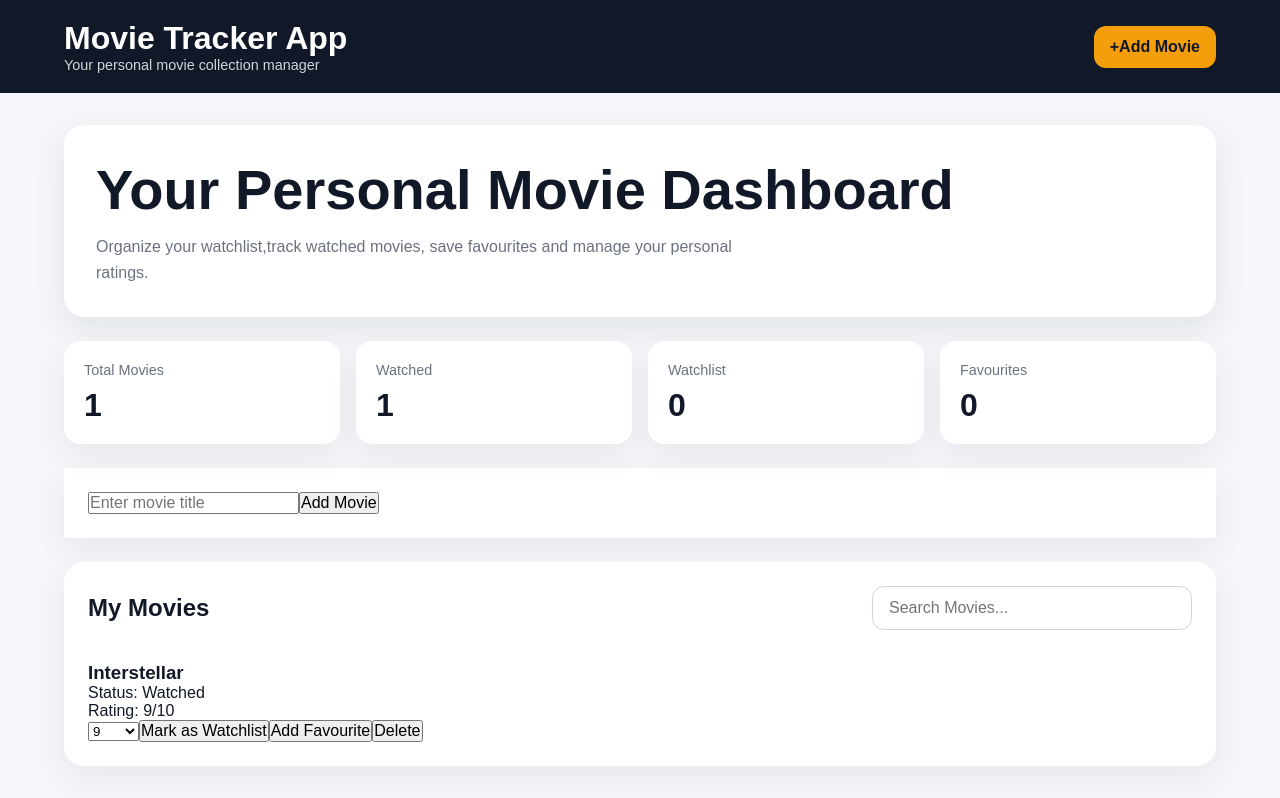
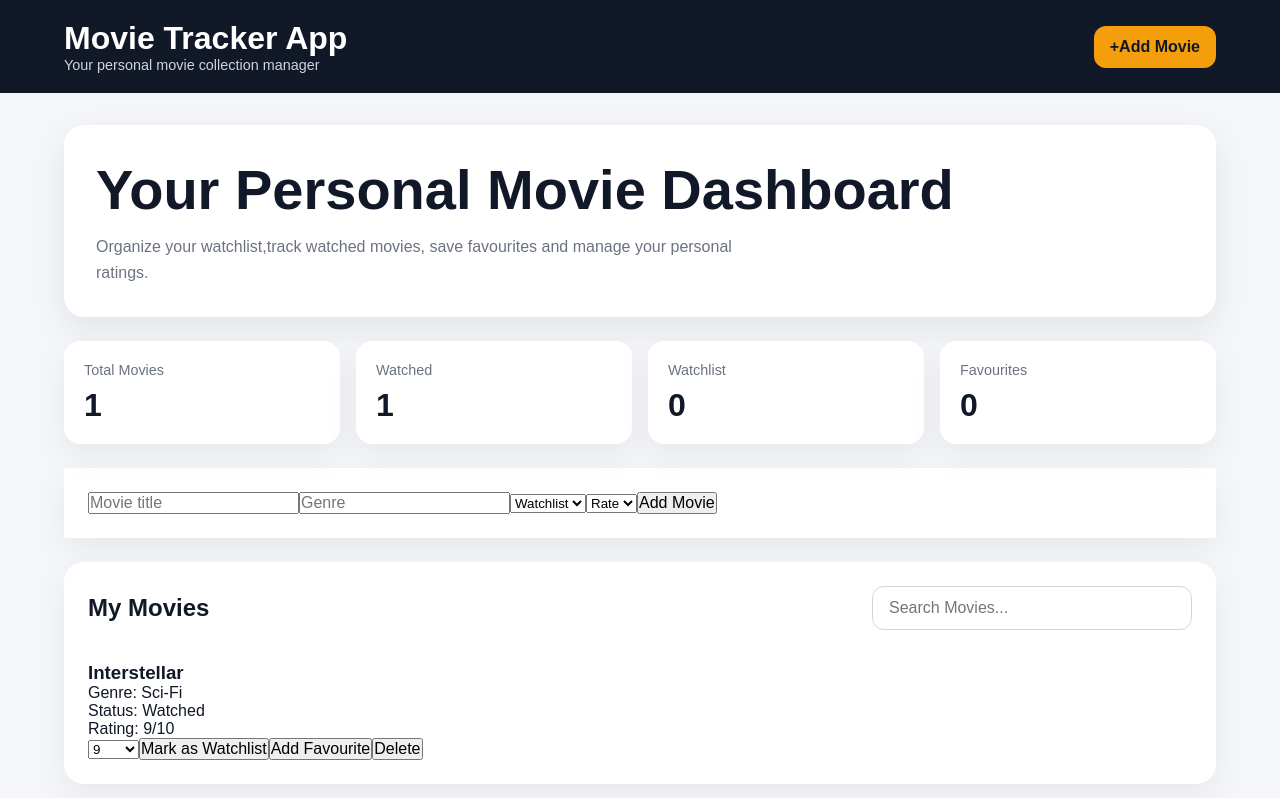
Before and after one commit to Ujjwal-Darnal/Movie-Tracker-App, a React (Vite) app: page / in a window 1280 px wide. Shown: the top 798 px of the page. Built offline with nearby package versions, Linux system fonts and the light colour scheme.

Commit message:
update the movie form state

```diff
--- a/src/App.jsx
+++ b/src/App.jsx
@@ -32,14 +32,14 @@ function App() {
 
   // function to handle movie
 
-  function handleAddMovie(movieTitle) {
+  function handleAddMovie(movieData) {
     const newMovie = {
       id: Date.now(),
-      title: movieTitle,
-      genre: "Action",
-      status: "Watchlist",
-      rating: 0,
-      isFavourite:false,
+     title: movieData.title,
+genre: movieData.genre,
+status: movieData.status,
+rating: movieData.rating,
+isFavourite: false,
     }
     setMovies([...movies, newMovie
     ]);
--- a/src/components/MovieCard.jsx
+++ b/src/components/MovieCard.jsx
@@ -8,6 +8,8 @@ function MovieCard({
   return (
     <div>
       <h3>{movie.title}</h3>
+
+      <p>Genre: {movie.genre}</p>
       <p>Status: {movie.status}</p>
       <p>Rating: {movie.rating}/10</p>
 
--- a/src/components/MovieForm.jsx
+++ b/src/components/MovieForm.jsx
@@ -1,25 +1,89 @@
 import {useState} from "react"
 function MovieForm({onAddMovie}){
-    const[title,setTitle] = useState("");
+    const [formData,setFormData]=useState({
+        title:"",
+        genre:"",
+        status:"Watchlist",
+        rating:0,
+    });
 
-    function handleSubmit(e){
-        e.preventDefault();
+    function handleSubmit(e) {
+  e.preventDefault();
 
-        if(title.trim()== ""){
-            return;
-        }
-        onAddMovie(title);
-        setTitle("");
+  if (!formData.title.trim()) return;
+
+  onAddMovie({
+    ...formData,
+    rating: Number(formData.rating),
+  });
+
+  setFormData({
+    title: "",
+    genre: "",
+    status: "Watchlist",
+    rating: 0,
+  });
+}
+
+
+
+
+    function handleChange(e){
+        const {name,value} = e.target;
+
+        setFormData({
+            ...formData,
+            [name]:value,
+        });
     }
     return(
         <form className="movie-form" onSubmit={handleSubmit}>
-            <input
-             type="text"
-             placeholder="Enter movie title"
-             value = {title}
-             onChange = {(e)=>setTitle(e.target.value)}/>
+          <input
+  type="text"
+  name="title"
+  placeholder="Movie title"
+  value={formData.title}
+  onChange={handleChange}
+/>
 
-<button type="submit">Add Movie</button>
+<input
+  type="text"
+  name="genre"
+  placeholder="Genre"
+  value={formData.genre}
+  onChange={handleChange}
+/>
+
+<select
+  name="status"
+  value={formData.status}
+  onChange={handleChange}
+>
+  <option value="Watchlist">Watchlist</option>
+  <option value="Watched">Watched</option>
+</select>
+
+<select
+  name="rating"
+  value={formData.rating}
+  onChange={handleChange}
+>
+  <option value="0">Rate</option>
+  <option value="1">1</option>
+  <option value="2">2</option>
+  <option value="3">3</option>
+  <option value="4">4</option>
+  <option value="5">5</option>
+  <option value="6">6</option>
+  <option value="7">7</option>
+  <option value="8">8</option>
+  <option value="9">9</option>
+  <option value="10">10</option>
+</select>
+
+<button type="submit">
+  Add Movie
+</button>
 
         </form>
     )
```
